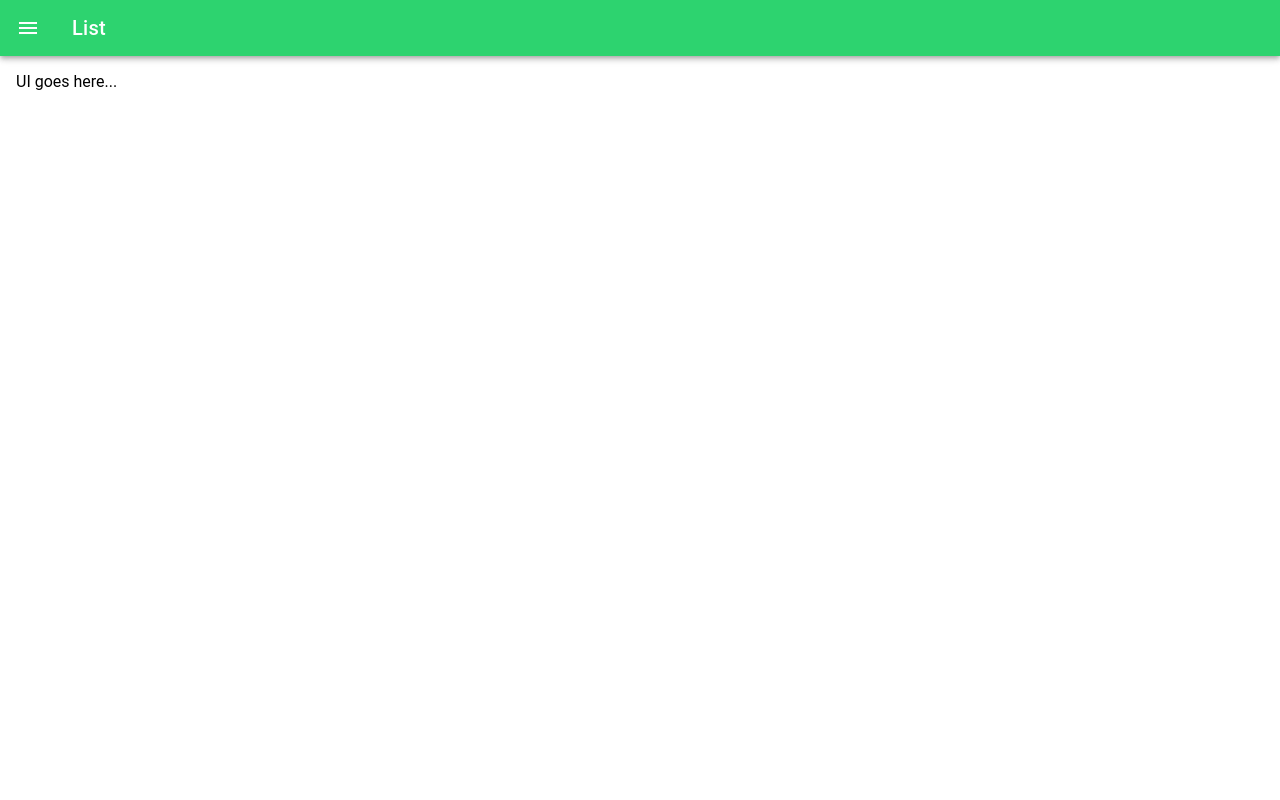
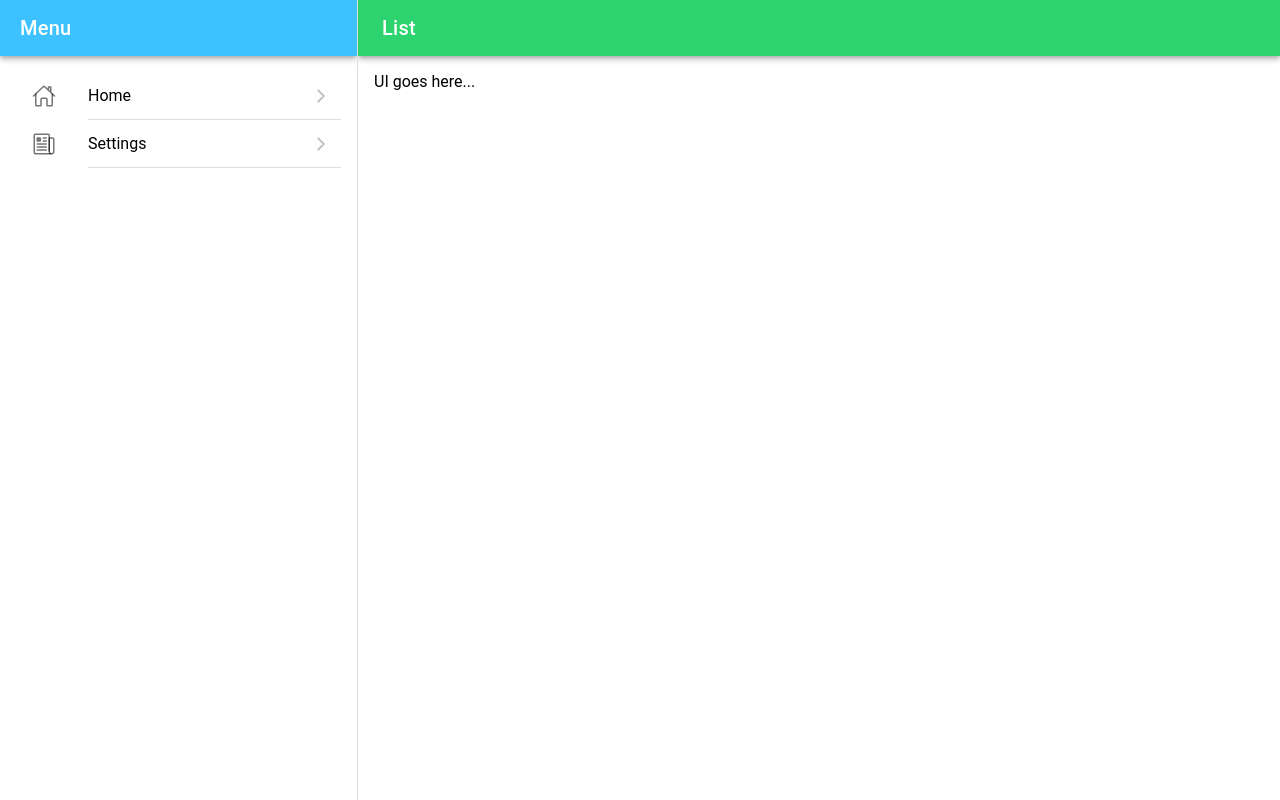
Before and after one commit to olaknowct/ionic_capacitor_appp, a React (Vite) app: page /app/list in a window 1280 px wide. Built offline with nearby package versions, Linux system fonts and the light colour scheme.

Commit message:
add split pane when certian vw

```diff
--- a/src/pages/Menu.tsx
+++ b/src/pages/Menu.tsx
@@ -1,4 +1,4 @@
-import { IonContent, IonHeader, IonIcon, IonItem, IonMenu, IonMenuToggle, IonPage, IonRouterOutlet, IonTitle, IonToolbar } from '@ionic/react';
+import { IonContent, IonHeader, IonIcon, IonItem, IonMenu, IonMenuToggle, IonPage, IonRouterOutlet, IonSplitPane, IonTitle, IonToolbar } from '@ionic/react';
 import React from 'react';
 import { Redirect, Route } from 'react-router';
 import List from './List';
@@ -14,6 +14,7 @@ const Menu: React.FC = () => {
 
     return (
         <IonPage>
+            <IonSplitPane contentId='main' when='md'>
                 <IonMenu contentId='main'>
                     <IonHeader>
                         <IonToolbar color={'secondary'}>
@@ -38,6 +39,7 @@ const Menu: React.FC = () => {
                         <Redirect to="/app/list" />
                     </Route>
                 </IonRouterOutlet>
+            </IonSplitPane>
         </IonPage>
     );
 };
```
Lines whose indentation alone changed are shown as unchanged.
